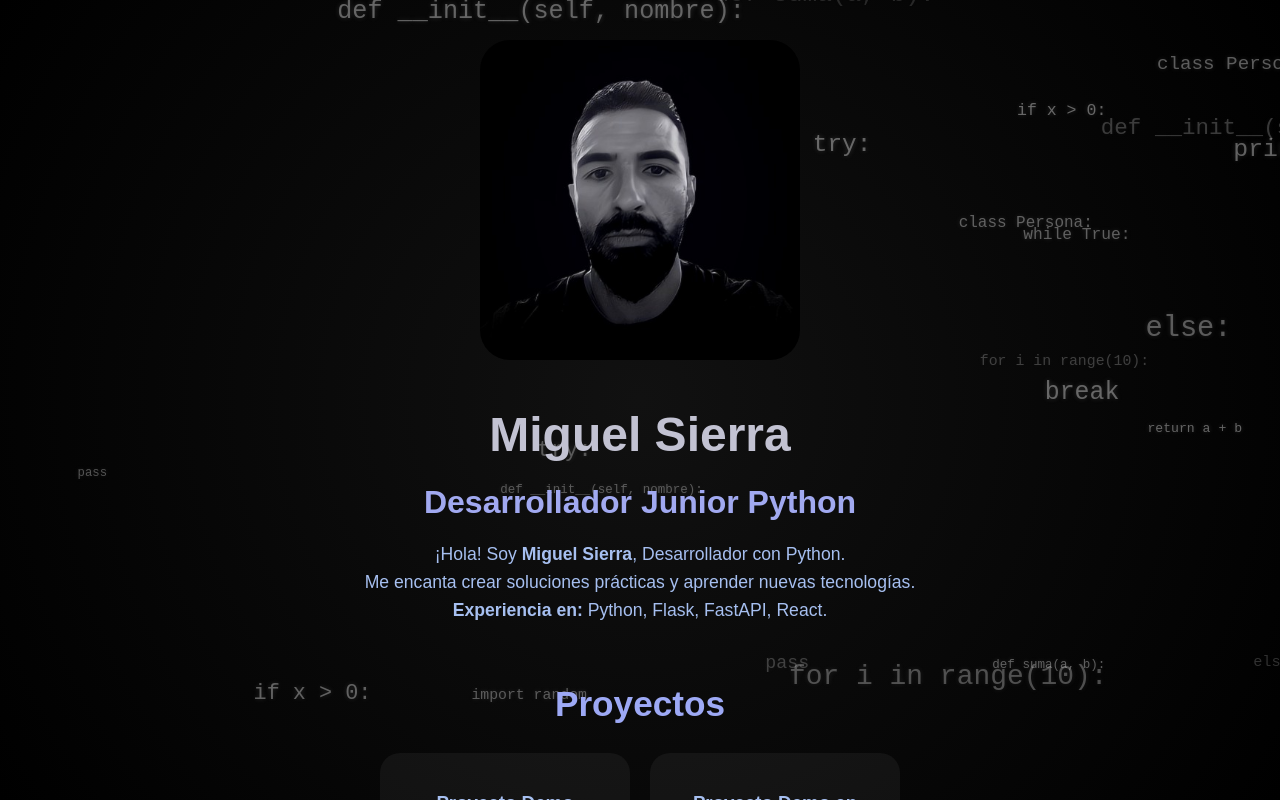
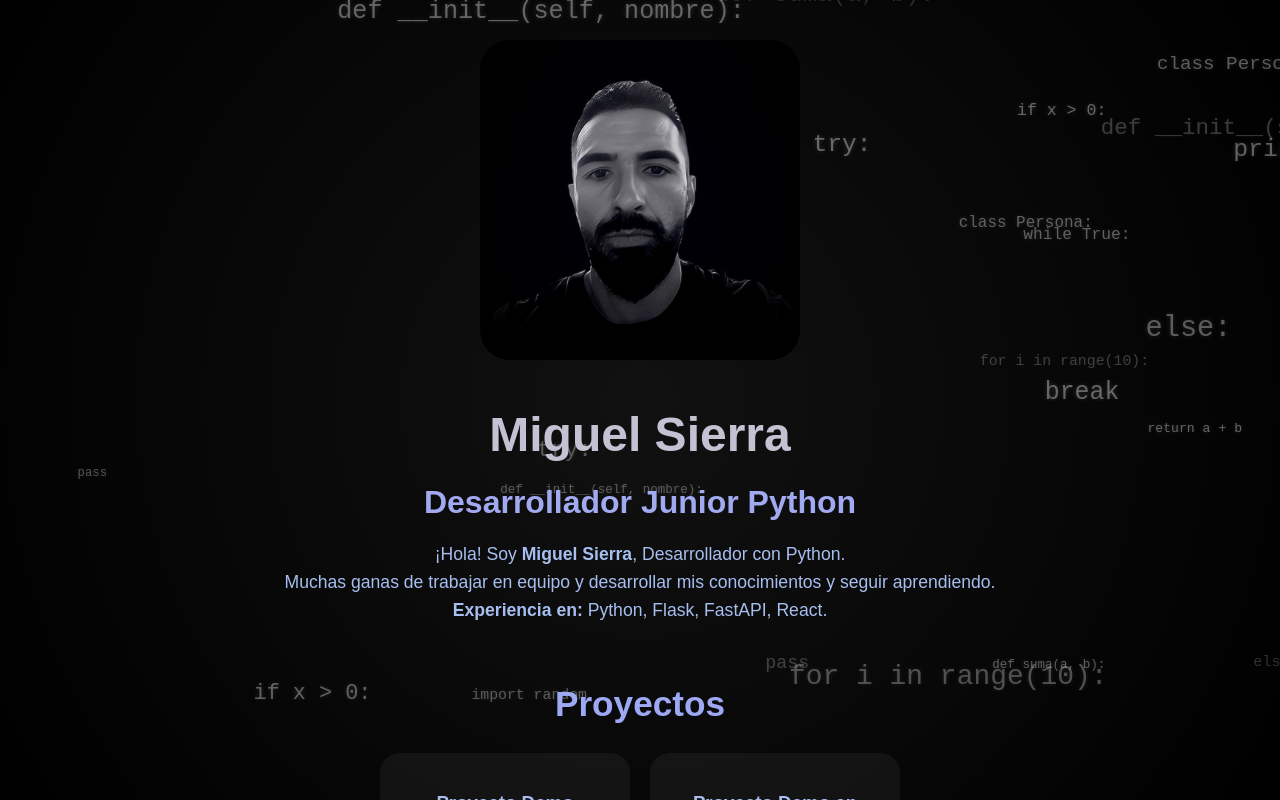
Before and after one commit to Nebuluky25/Portafolio, a React (Vite) app in the folder frontend/: page / in a window 1280 px wide. Built offline with nearby package versions, Linux system fonts and the light colour scheme; no server answers.

Commit message:
Actualización frontend y backend

```diff
--- a/frontend/src/App.tsx
+++ b/frontend/src/App.tsx
@@ -98,9 +98,9 @@ export function App() {
             transition={{ duration: 1, type: "spring", stiffness: 90 }}
           >
             <img
-              src={sobreMi.fotoPerfil}
+              src={sobreMi.fotoPerfil || "/foto_perfil.jpeg"}
               alt="Foto de perfil"
-              className="foto-perfil"
+             className="foto-perfil"
             />
           </motion.div>
         )}
@@ -136,8 +136,7 @@ export function App() {
             ¡Hola! Soy <strong>{sobreMi.nombre || "Miguel Sierra"}</strong>,
             Desarrollador con Python.
             <br />
-            Me encanta crear soluciones prácticas y aprender nuevas
-            tecnologías.
+            Muchas ganas de trabajar en equipo y desarrollar mis conocimientos y seguir aprendiendo.
             <br />
             <span>
               <strong>Experiencia en:</strong>{" "}
```
Also changed, not shown: 1 other file (tests, documents, lock files or other folders).
